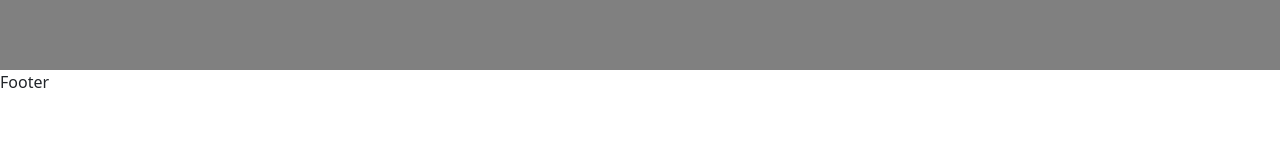
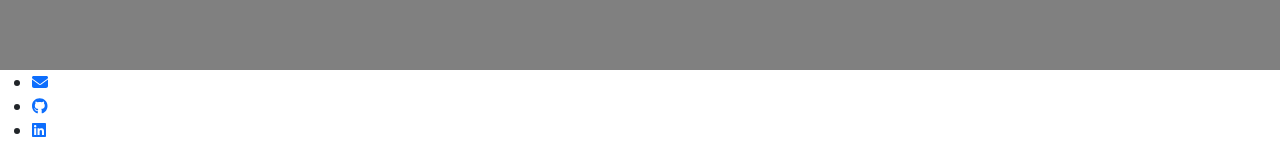
Before and after one commit to derekmedrano/react-portfolio, a React (Vite) app: page / in a window 1280 px wide. Shown: the part 875-1030 px from the top of the page. Before the commit the page ends 985 px from the top, so only its background shows below. Built offline with nearby package versions, Linux system fonts and the light colour scheme.

Commit message:
created footer icons with font awesome

```diff
--- a/package.json
+++ b/package.json
@@ -10,6 +10,9 @@
     "preview": "vite preview"
   },
   "dependencies": {
+    "@fortawesome/free-brands-svg-icons": "^6.5.2",
+    "@fortawesome/free-solid-svg-icons": "^6.5.2",
+    "@fortawesome/react-fontawesome": "^0.2.0",
     "@testing-library/react": "^15.0.1",
     "bootstrap": "^5.3.3",
     "react": "^18.2.0",
--- a/src/components/Footer.jsx
+++ b/src/components/Footer.jsx
@@ -1,8 +1,36 @@
 import React from 'react'
 
-function Footer(){
+import { FontAwesomeIcon } from '@fortawesome/react-fontawesome';
+
+import { faEnvelope} from '@fortawesome/free-solid-svg-icons';
+import { faGithub } from '@fortawesome/free-brands-svg-icons';
+import { faLinkedin } from '@fortawesome/free-brands-svg-icons';
+
+const Footer = () =>{
     return (
-        <p>Footer</p>
-    )}
+        <footer>
+        <ul className='footer'>
+          <li>
+            <a href='mailto:derekmedrano@gmail.com'>
+              <FontAwesomeIcon icon={faEnvelope} />
+            </a>
+          </li>
+          <li>
+            <a href='https://github.com/derekmedrano' target="_blank" rel="noopener noreferrer">
+              <FontAwesomeIcon icon={faGithub} />
+
+            </a>
+          </li>
+          <li>
+            <a href='https://www.linkedin.com/in/derek-medrano-9a3b15303/' target="_blank" rel="noopener noreferrer">
+              <FontAwesomeIcon icon={faLinkedin} />
+
+            </a>
+          </li>
+        </ul>
+
+        </footer>
+    )
+}
 
 export default Footer
--- a/src/utils/Header.css
+++ b/src/utils/Header.css
@@ -2,11 +2,11 @@
     display: inline-flex;
     align-items: center;
     justify-content: space-around;
+    min-height: 5vh;
 }
 
 .header {
     text-transform: uppercase;
-    min-height: 5vh;
     min-width: 100%;
     /* margin-top: 5vh; */
     margin-left: 20px;
```
Also changed, not shown: 1 other file (tests, documents, lock files or other folders).
